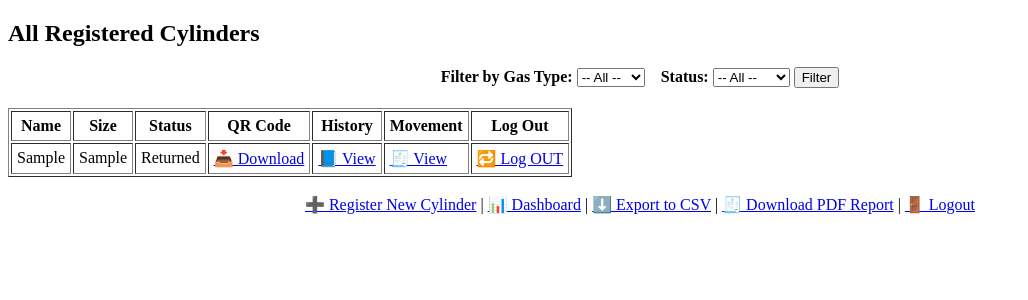
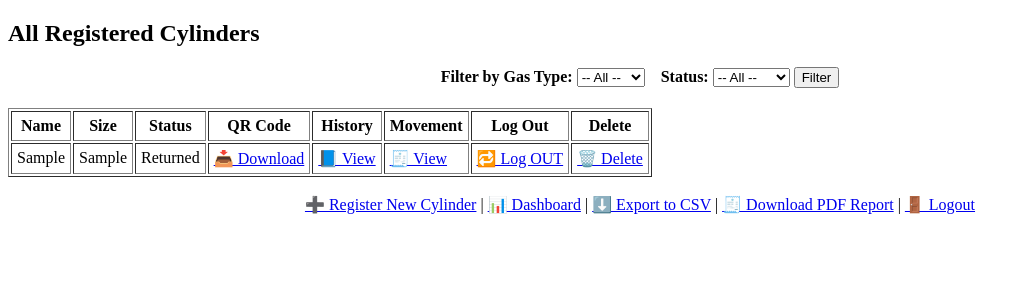
Before and after one commit to amirda88/gas-cylinder-tracker, a Flask app: page /cylinders in a window 1280 px wide. Shown: the top 300 px of the page, without its empty margins (0-1028 px from the left). Run offline with Flask 3, Linux system fonts and the light colour scheme; the visitor is signed in with stand-in values (Sample User, id 1); tables that the repository leaves empty hold one stand-in row (values such as "Sample post").

Commit message:
cylinders.html

```diff
--- a/templates/cylinders.html
+++ b/templates/cylinders.html
@@ -29,7 +29,6 @@
         <input type="submit" value="Filter">
     </form>
 
-    <!-- 📋 Simplified Cylinder Table -->
     <table border="1" cellpadding="5">
     <tr>
         <th>Name</th>
@@ -39,6 +38,9 @@
         <th>History</th>
         <th>Movement</th>
         <th>Log Out</th>
+        {% if session.get('role') == 'admin' %}
+            <th>Delete</th>  <!-- Add Delete column header if Admin -->
+        {% endif %}
     </tr>
 
     {% for cyl in cylinders %}
@@ -58,9 +60,16 @@
         <td>
             <a href="/log_out/{{ cyl.id }}">🔁 Log OUT</a>
         </td>
+
+        {% if session.get('role') == 'admin' %}
+        <td>
+            <a href="/delete_cylinder/{{ cyl.id }}" onclick="return confirm('Are you sure you want to delete this cylinder?')">🗑️ Delete</a>
+        </td>
+        {% endif %}
     </tr>
     {% endfor %}
 </table>
+
 
     <br>
     <div style="text-align: center;">
```
Lines whose indentation alone changed are shown as unchanged.
